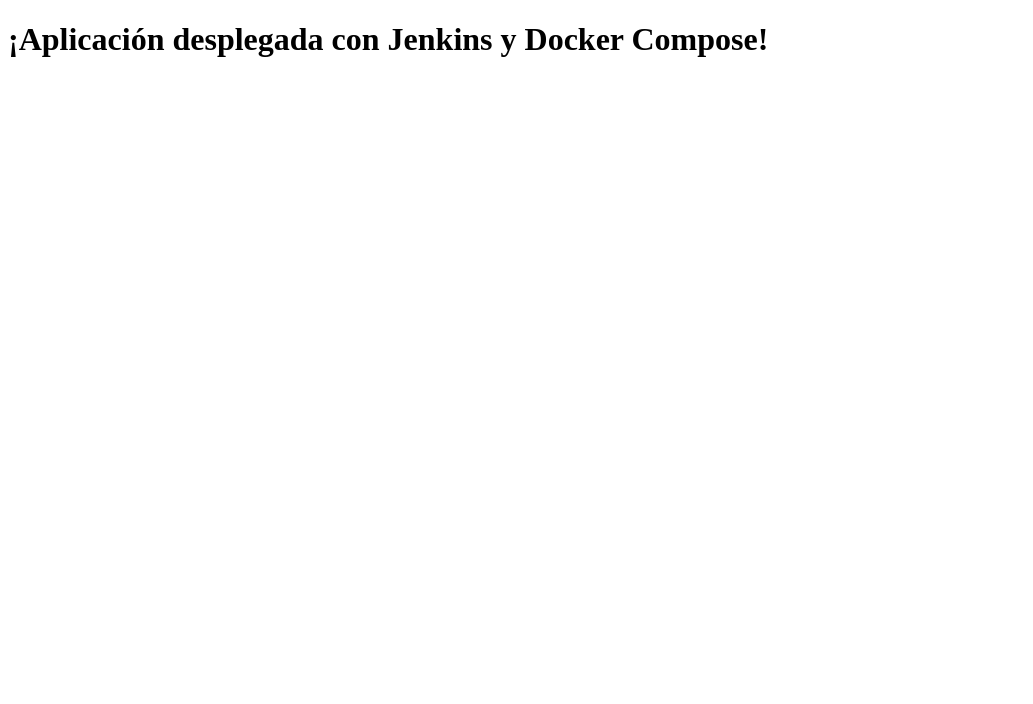
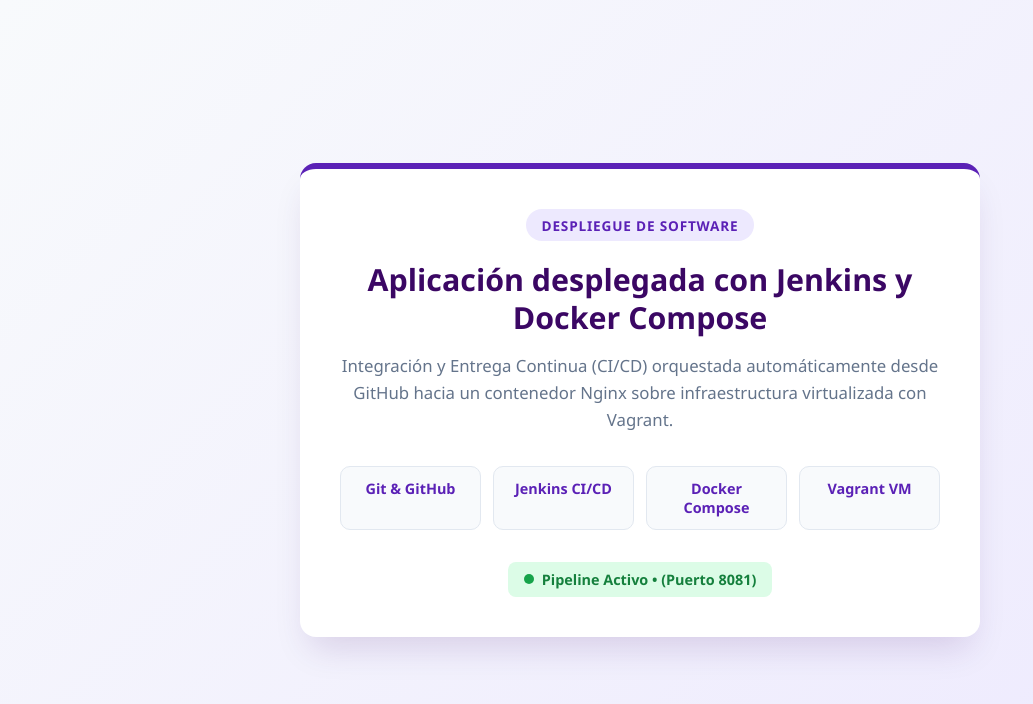
Before and after one commit to dlynovoa/Jenkins_lab, a plain HTML site: page app/index.html in a window 1280 px wide. Shown: the whole page, without its empty margins (0-1033 px from the left). Drawn offline with Linux system fonts and the light colour scheme.

Commit message:
Actualiza la interfaz

```diff
--- a/app/index.html
+++ b/app/index.html
@@ -1,7 +1,120 @@
 <!DOCTYPE html>
-<html>
-<head><title>Laboratorio Jenkins - Equipo USI</title></head>
+<html lang="es">
+<head>
+    <meta charset="UTF-8">
+    <meta name="viewport" content="width=device-width, initial-scale=1.0">
+    <title>Laboratorio CI/CD - Equipo USI</title>
+    <style>
+        :root {
+            --usi-purple: #5b21b6;
+            --usi-purple-dark: #3b0764;
+            --usi-purple-light: #ede9fe;
+            --bg-white: #ffffff;
+            --bg-soft: #f8fafc;
+            --text-main: #1e293b;
+            --text-muted: #64748b;
+        }
+        * {
+            box-sizing: border-box;
+            margin: 0;
+            padding: 0;
+            font-family: 'Segoe UI', system-ui, -apple-system, sans-serif;
+        }
+        body {
+            background: linear-gradient(135deg, var(--bg-soft) 0%, var(--usi-purple-light) 100%);
+            color: var(--text-main);
+            min-height: 100vh;
+            display: flex;
+            align-items: center;
+            justify-content: center;
+            padding: 1.5rem;
+        }
+        .card {
+            background: var(--bg-white);
+            border-top: 6px solid var(--usi-purple);
+            border-radius: 16px;
+            box-shadow: 0 20px 35px -10px rgba(59, 7, 100, 0.15);
+            max-width: 680px;
+            width: 100%;
+            padding: 2.5rem;
+            text-align: center;
+        }
+        .badge {
+            display: inline-block;
+            background: var(--usi-purple-light);
+            color: var(--usi-purple);
+            font-weight: 700;
+            font-size: 0.85rem;
+            letter-spacing: 0.06em;
+            text-transform: uppercase;
+            padding: 0.4rem 1rem;
+            border-radius: 999px;
+            margin-bottom: 1.25rem;
+        }
+        h1 {
+            color: var(--usi-purple-dark);
+            font-size: 1.9rem;
+            line-height: 1.25;
+            margin-bottom: 1rem;
+        }
+        p {
+            color: var(--text-muted);
+            font-size: 1.05rem;
+            line-height: 1.6;
+            margin-bottom: 2rem;
+        }
+        .stack {
+            display: grid;
+            grid-template-columns: repeat(auto-fit, minmax(130px, 1fr));
+            gap: 0.75rem;
+            margin-bottom: 2rem;
+        }
+        .pill {
+            background: var(--bg-soft);
+            border: 1px solid #e2e8f0;
+            border-radius: 10px;
+            padding: 0.75rem;
+            font-weight: 600;
+            font-size: 0.9rem;
+            color: var(--usi-purple);
+        }
+        .status {
+            display: inline-flex;
+            align-items: center;
+            gap: 0.5rem;
+            font-size: 0.9rem;
+            font-weight: 600;
+            color: #15803d;
+            background: #dcfce7;
+            padding: 0.5rem 1rem;
+            border-radius: 8px;
+        }
+        .dot {
+            width: 10px;
+            height: 10px;
+            background: #16a34a;
+            border-radius: 50%;
+        }
+    </style>
+</head>
 <body>
-    <h1>¡Aplicación desplegada con Jenkins y Docker Compose!</h1>
+    <main class="card">
+        <span class="badge">Despliegue de Software</span>
+        <h1>Aplicación desplegada con Jenkins y Docker Compose</h1>
+        <p>
+            Integración y Entrega Continua (CI/CD) orquestada automáticamente desde GitHub
+            hacia un contenedor Nginx sobre infraestructura virtualizada con Vagrant.
+        </p>
+        <div class="stack">
+            <div class="pill">Git &amp; GitHub</div>
+            <div class="pill">Jenkins CI/CD</div>
+            <div class="pill">Docker Compose</div>
+            <div class="pill">Vagrant VM</div>
+        </div>
+        <div class="status">
+            <span class="dot"></span>
+            Pipeline Activo • (Puerto 8081)
+        </div>
+    </main>
 </body>
 </html>
```
